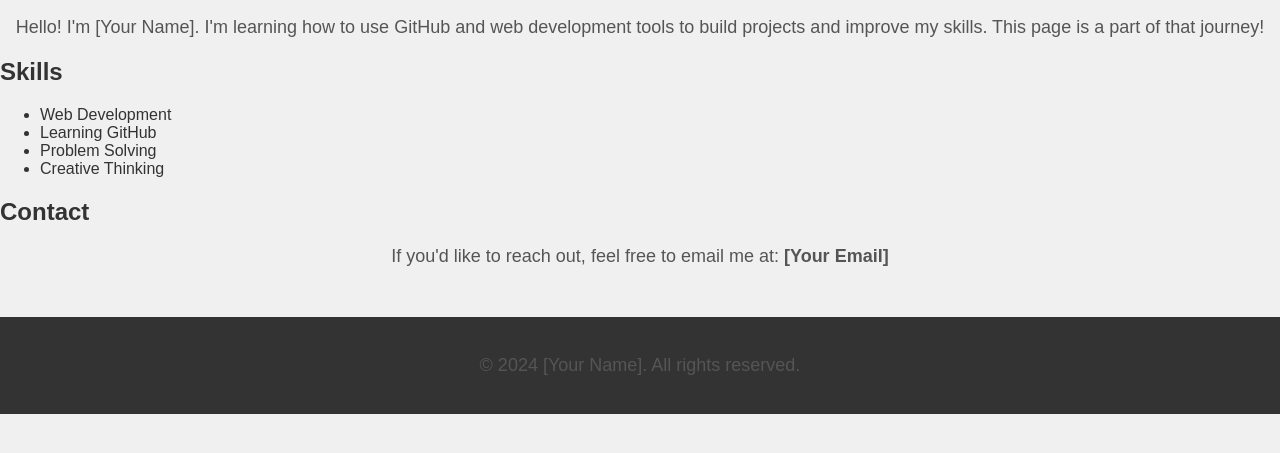
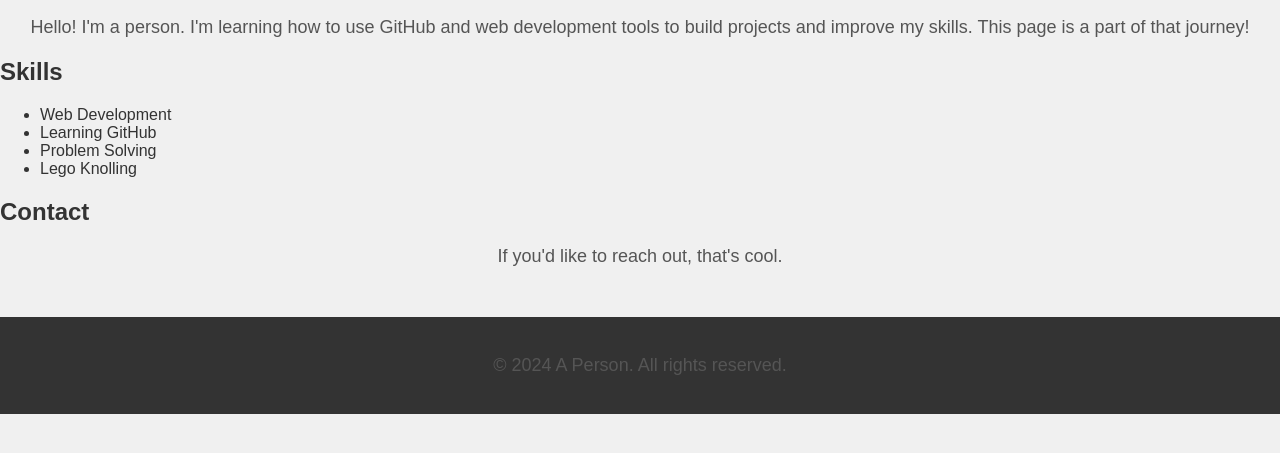
Before and after one commit to savageparts/about-me-page, a plain HTML site: page index.html in a window 1280 px wide. Shown: the part 177-630 px from the top of the page. Drawn offline with Linux system fonts and the light colour scheme.

Commit message:
Update index.html
Updated the about-me to remove default place holders.

```diff
--- a/index.html
+++ b/index.html
@@ -17,7 +17,7 @@
 
     <section id="about-me">
         <h2>About Me</h2>
-        <p>Hello! I'm [Your Name]. I'm learning how to use GitHub and web development tools to build projects and improve my skills. This page is a part of that journey!</p>
+        <p>Hello! I'm a person. I'm learning how to use GitHub and web development tools to build projects and improve my skills. This page is a part of that journey!</p>
     </section>
 
     <section id="skills">
@@ -26,17 +26,17 @@
             <li>Web Development</li>
             <li>Learning GitHub</li>
             <li>Problem Solving</li>
-            <li>Creative Thinking</li>
+            <li>Lego Knolling</li>
         </ul>
     </section>
 
     <section id="contact">
         <h2>Contact</h2>
-        <p>If you'd like to reach out, feel free to email me at: <strong>[Your Email]</strong></p>
+        <p>If you'd like to reach out, that's cool.</strong></p>
     </section>
 
     <footer>
-        <p>&copy; 2024 [Your Name]. All rights reserved.</p>
+        <p>&copy; 2024 A Person. All rights reserved.</p>
     </footer>
 </body>
 </html>
```
